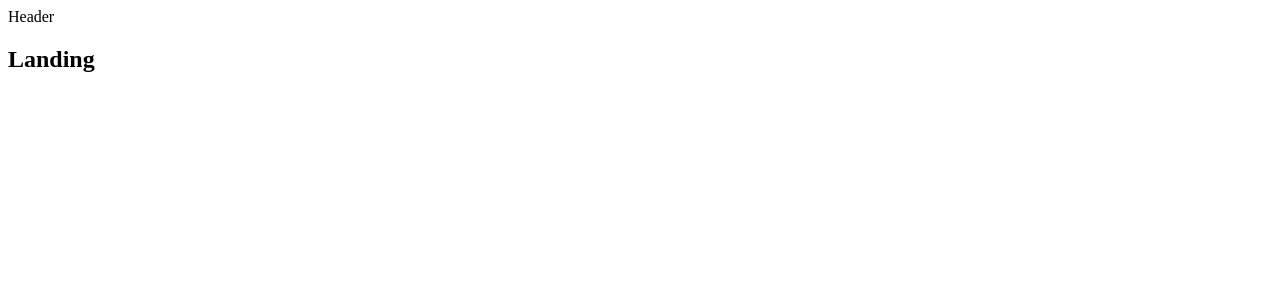
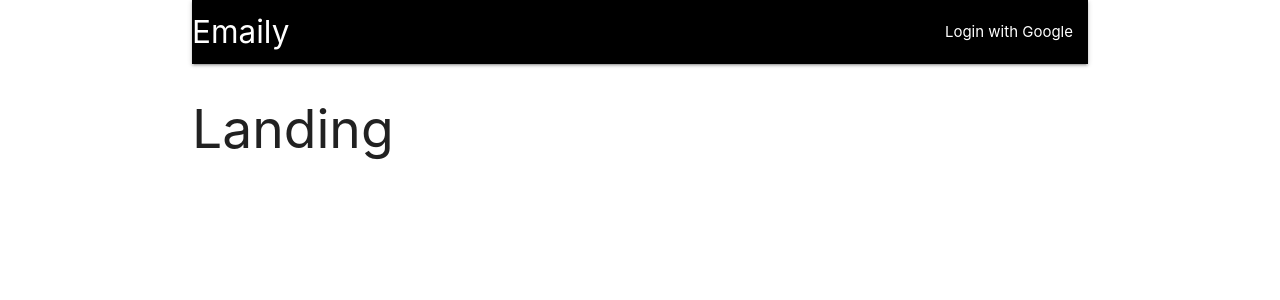
Before and after one commit to CaseyInHaengsin/express-react-learning, a React (Create React App) app in the folder client/: page / in a window 1280 px wide. Shown: the top 300 px of the page. Built offline with nearby package versions, Linux system fonts and the light colour scheme.

Commit message:
adding styling to app.

```diff
--- a/client/src/components/App.js
+++ b/client/src/components/App.js
@@ -3,13 +3,14 @@
 
 
 import Header from './Header';
+
 const Dashboard = () => <h2>Dashboard</h2>;
 const SurveyNew = () => <h2>SurveyNew</h2>;
 const Landing = () => <h2>Landing</h2>;
 
 const App = () => {
     return (
-        <div>
+        <div className="container">
             <BrowserRouter>
                 <div>
                     <Header />
--- a/client/src/components/Header.js
+++ b/client/src/components/Header.js
@@ -4,9 +4,19 @@
 class Header extends Component {
     render(){
         return (
-            <div>
-                Header
-            </div>
+            <nav>
+                <div className="nav-wrapper black">
+                    <a className="left brand-logo">
+                        Emaily
+                    </a>
+                    <ul className="right">
+                        <li>
+                            <a>Login with Google</a>
+                        </li>
+                    </ul>
+
+                </div>
+            </nav>
         )
     }
 }
--- a/client/src/index.js
+++ b/client/src/index.js
@@ -1,9 +1,12 @@
+import materializeCSS from 'materialize-css/dist/css/materialize.min.css';
 import React from 'react';
 import ReactDOM from 'react-dom';
 import { Provider } from 'react-redux';
 import { createStore, applyMiddleware } from 'redux';
 import App from './components/App';
 import reducers from './reducers';
+
+
 
 const store = createStore(reducers, {}, applyMiddleware());
 
```
Also changed, not shown: 1 other file (tests, documents, lock files or other folders).
